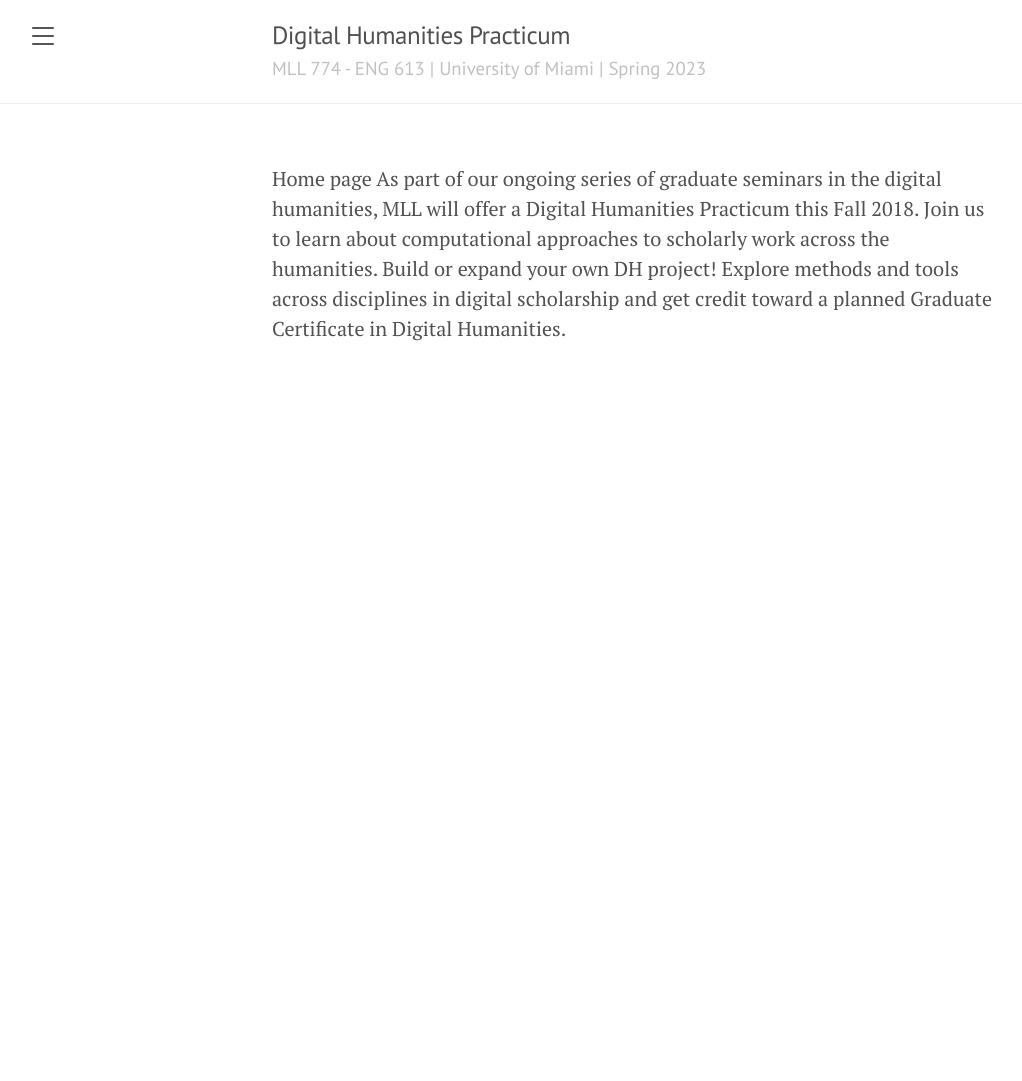
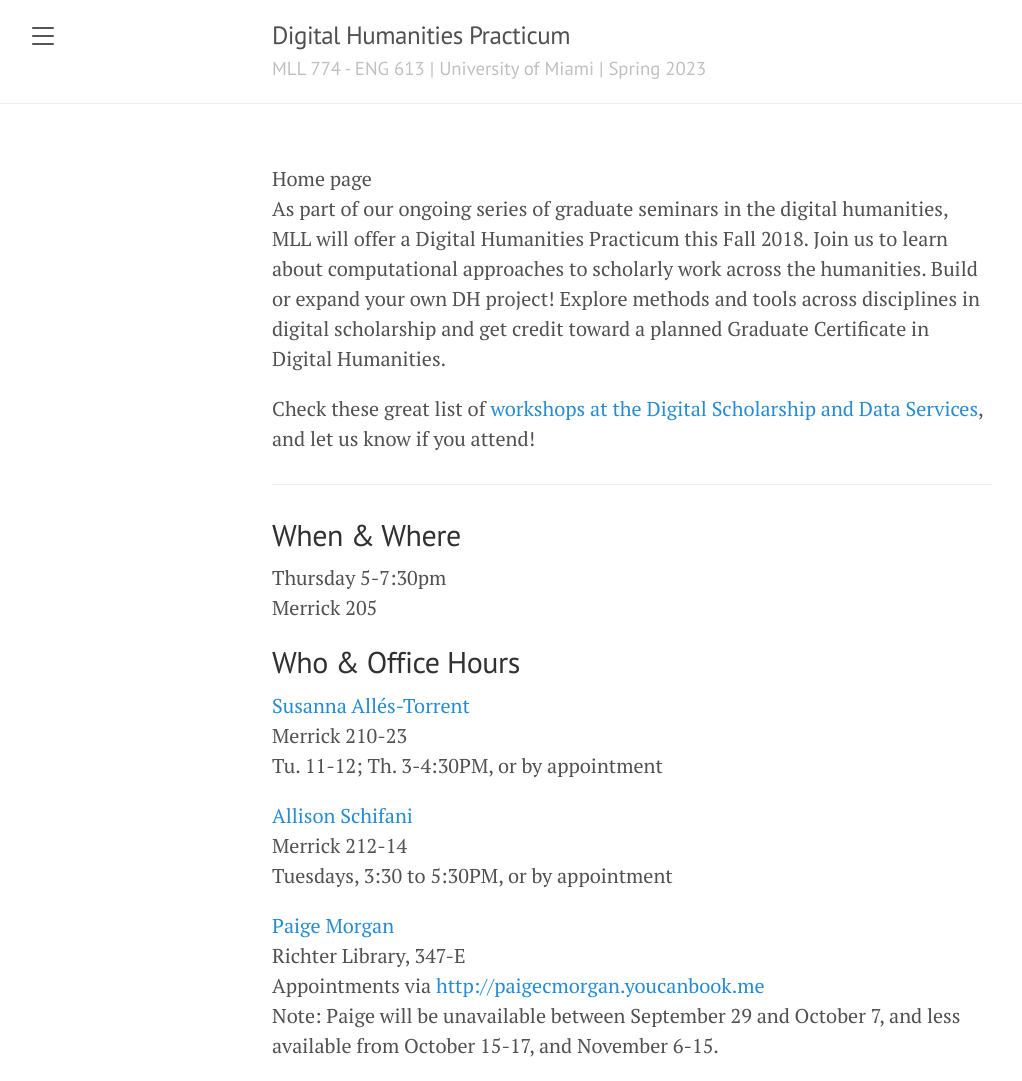
Before and after one commit to susannalles/DHPracticum_Spring23, a Jekyll site: the page built from index.html, in a window 1280 px wide. Shown: the whole page, without its empty margins (8-1030 px from the left). Built offline with Jekyll 4.4.1, drawn with Linux system fonts in a browser that asks for light colours; the list of posts is cut into pages by our own code; before the commit the page ends 900 px from its top, so only the background shows below that.

Commit message:
Update index.html

```diff
--- a/index.html
+++ b/index.html
@@ -4,8 +4,41 @@ title: Home
 ---
 
 Home page
+<div class="introduction">
 
-As part of our ongoing series of graduate seminars in the digital humanities, MLL will offer a Digital Humanities Practicum this Fall 2018. Join us to learn about computational approaches to scholarly work across the humanities. Build or expand your own DH project! Explore methods and tools across disciplines in digital scholarship and get credit toward a planned Graduate Certificate in Digital Humanities.
+<p>As part of our ongoing series of graduate seminars in the digital humanities, MLL will offer a Digital Humanities Practicum this Fall 2018.
+Join us to learn about computational approaches to scholarly work across the humanities. Build or expand your own DH project! Explore methods and tools across disciplines in digital scholarship and get credit toward a planned Graduate Certificate in Digital Humanities.</p>
+<p>Check these great list of <a href="https://mailchi.mp/miami/digital-scholarship-and-data-services-workshops-fall-2018?e=d071bc2b14">workshops at the Digital Scholarship and Data Services</a>, and let us know if you attend!</p>
+</div>
+
+<hr>
+
+<div class="toc">
+<h2>When & Where</h2>
+<p>Thursday 5-7:30pm<br/>
+Merrick 205</p>
+
+<h2>Who & Office Hours</h2>
+
+<p><a href="mailto:susanna_alles@miami.edu">Susanna Allés-Torrent</a><br/>
+Merrick 210-23<br/>
+Tu. 11-12; Th. 3-4:30PM, or by appointment
+</p>
+
+<p><a href="mailto:ams611@miami.edu">Allison Schifani
+</a><br/>
+Merrick 212-14<br/>
+Tuesdays, 3:30 to 5:30PM, or by appointment
+</p>
+
+<p><a href="mailto:p.morgan@miami.edu">Paige Morgan</a><br/>
+Richter Library, 347-E<br/>
+Appointments via <a href="http://paigecmorgan.youcanbook.me">http://paigecmorgan.youcanbook.me</a><br/>
+Note: Paige will be unavailable between September 29 and October 7, and less available from October 15-17, and November 6-15.
+</p>
+
+</div>
+
 <!--
 <div class="posts">
   {% for post in paginator.posts %}
```
